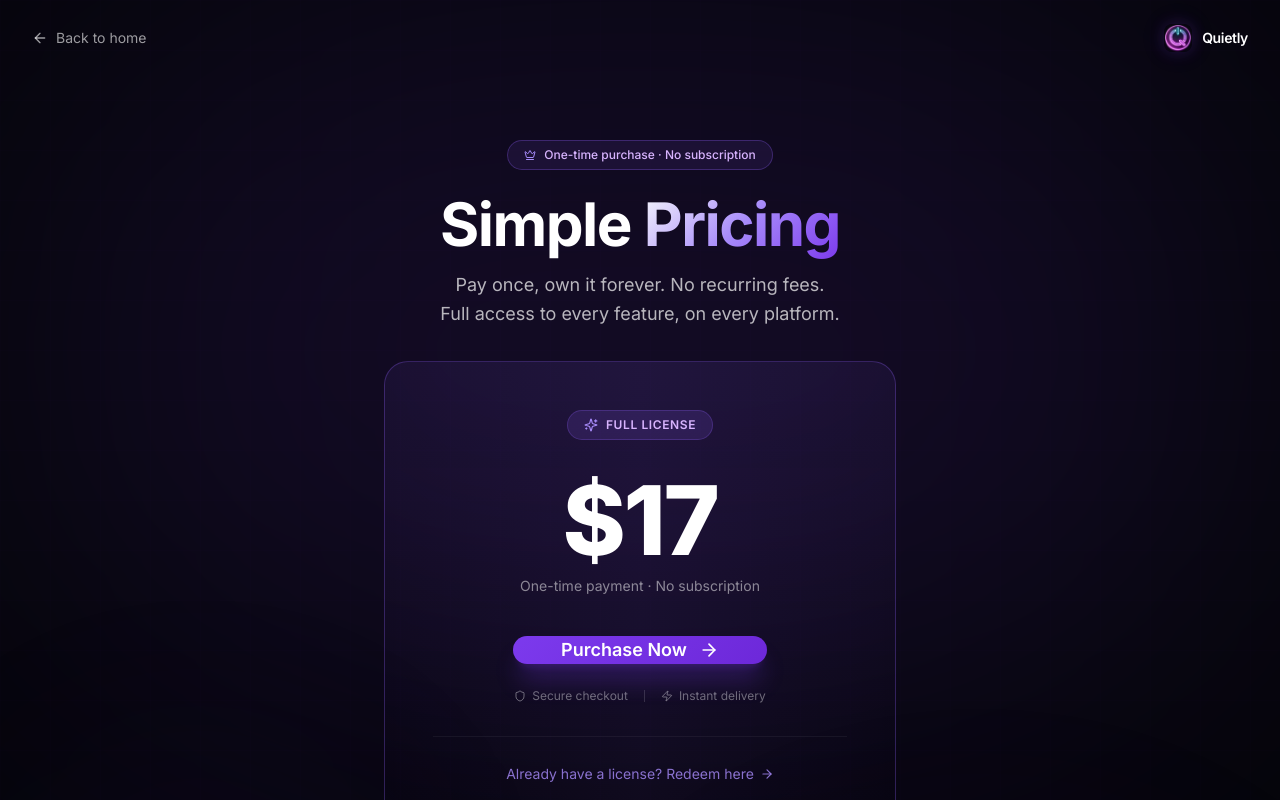
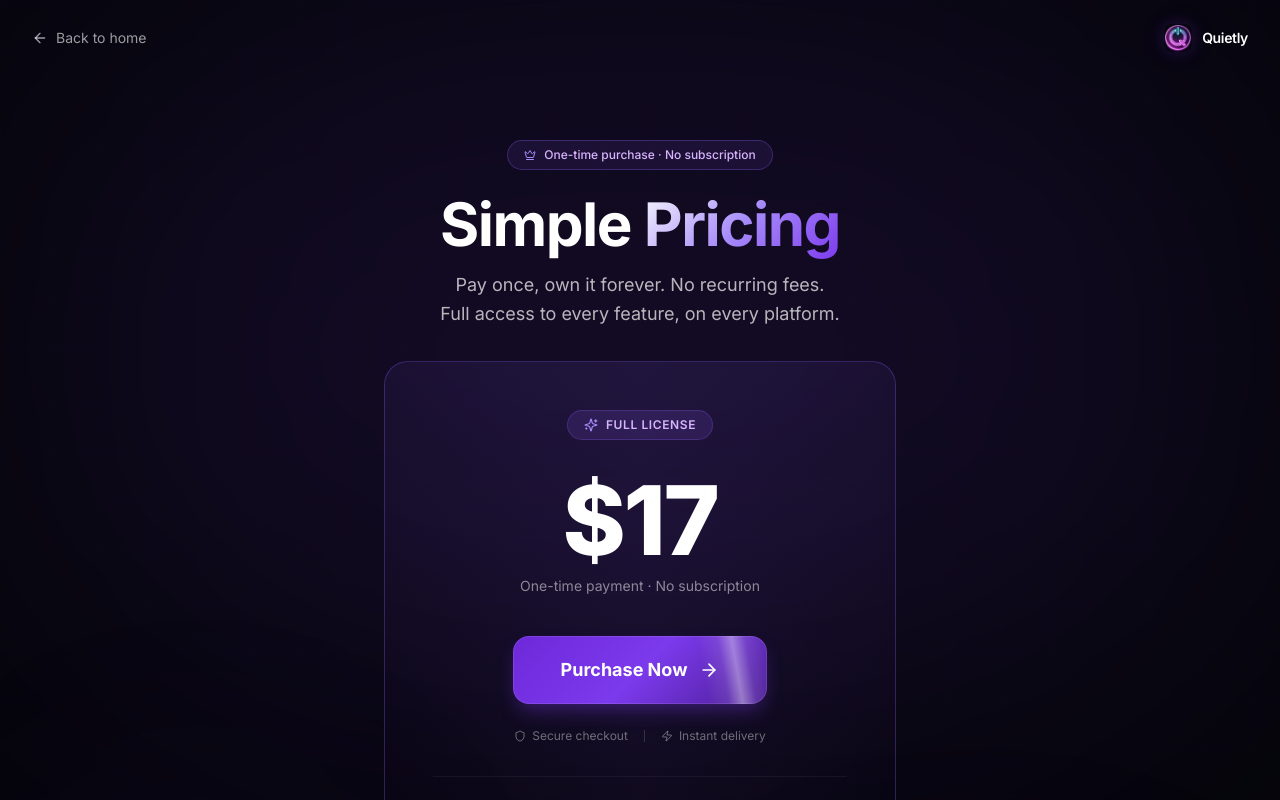
Before and after one commit to mibrahimzarar/Quietly-Website, a Next.js app: page /pricing in a window 1280 px wide. Shown: the top 800 px of the page. Built offline with nearby package versions, Linux system fonts and the light colour scheme.

Commit message:
Fixed theButton

```diff
--- a/app/globals.css
+++ b/app/globals.css
@@ -376,3 +376,66 @@ html {
 .glow-purple-premium {
   box-shadow: 0 0 15px rgba(124, 58, 237, 0.4), 0 0 30px rgba(124, 58, 237, 0.2);
 }
+
+/* ─── Elegant Button Styles ─────────────────────────────────────────── */
+
+.btn-elegant {
+  @apply relative inline-flex items-center justify-center overflow-hidden rounded-2xl px-12 py-5 font-bold transition-all duration-500 ease-out;
+  background: linear-gradient(135deg, #6d28d9 0%, #7c3aed 50%, #4c1d95 100%);
+  color: white;
+  box-shadow:
+    0 10px 20px -5px rgba(124, 58, 237, 0.4),
+    0 0 0 1px rgba(255, 255, 255, 0.1) inset;
+  isolation: isolate;
+}
+
+.btn-elegant::before {
+  content: '';
+  @apply absolute inset-0 opacity-0 transition-opacity duration-500 z-0;
+  background: radial-gradient(circle at center, rgba(255, 255, 255, 0.2) 0%, transparent 70%);
+}
+
+.btn-elegant:hover {
+  @apply -translate-y-1;
+  box-shadow:
+    0 20px 40px -10px rgba(124, 58, 237, 0.6),
+    0 0 30px rgba(124, 58, 237, 0.3),
+    0 0 0 1px rgba(255, 255, 255, 0.2) inset;
+}
+
+.btn-elegant:hover::before {
+  @apply opacity-100;
+}
+
+/* Premium Shimmer Effect */
+.btn-elegant::after {
+  content: "";
+  @apply absolute z-10;
+  top: -150%;
+  left: -150%;
+  width: 300%;
+  height: 300%;
+  background: linear-gradient(
+    45deg,
+    transparent 45%,
+    rgba(255, 255, 255, 0.1) 48%,
+    rgba(255, 255, 255, 0.4) 50%,
+    rgba(255, 255, 255, 0.1) 52%,
+    transparent 55%
+  );
+  transform: rotate(35deg);
+  animation: elegant-shimmer 6s infinite ease-in-out;
+  pointer-events: none;
+}
+
+@keyframes elegant-shimmer {
+  0% { transform: translate(-30%, -30%) rotate(35deg); }
+  20%, 100% { transform: translate(30%, 30%) rotate(35deg); }
+}
+
+/* Mobile tactility */
+@media (max-width: 640px) {
+  .btn-elegant {
+    @apply py-4 px-8 text-base;
+  }
+}
--- a/app/pricing/page.tsx
+++ b/app/pricing/page.tsx
@@ -127,12 +127,12 @@ export default function PricingPage() {
               href={CHECKOUT_URL}
               target="_blank"
               rel="noopener noreferrer"
-              whileHover={{ scale: 1.03 }}
-              whileTap={{ scale: 0.97 }}
-              className="group relative inline-flex items-center justify-center gap-3 w-full sm:w-auto px-12 py-4.5 rounded-2xl btn-purple text-white font-semibold text-lg shadow-xl shadow-purple-600/30 transition-shadow hover:shadow-2xl hover:shadow-purple-600/40"
+              whileHover={{ scale: 1.05 }}
+              whileTap={{ scale: 0.95 }}
+              className="group relative inline-flex items-center justify-center gap-3 w-full sm:w-auto px-12 py-5 rounded-2xl btn-elegant text-white font-bold text-lg shadow-xl transition-all"
             >
               <span className="relative z-10">Purchase Now</span>
-              <ArrowRight className="w-5 h-5 relative z-10 group-hover:translate-x-0.5 transition-transform" />
+              <ArrowRight className="w-5 h-5 relative z-10 group-hover:translate-x-1 transition-transform duration-300" />
             </motion.a>
 
             {/* Trust badges under button */}
```
